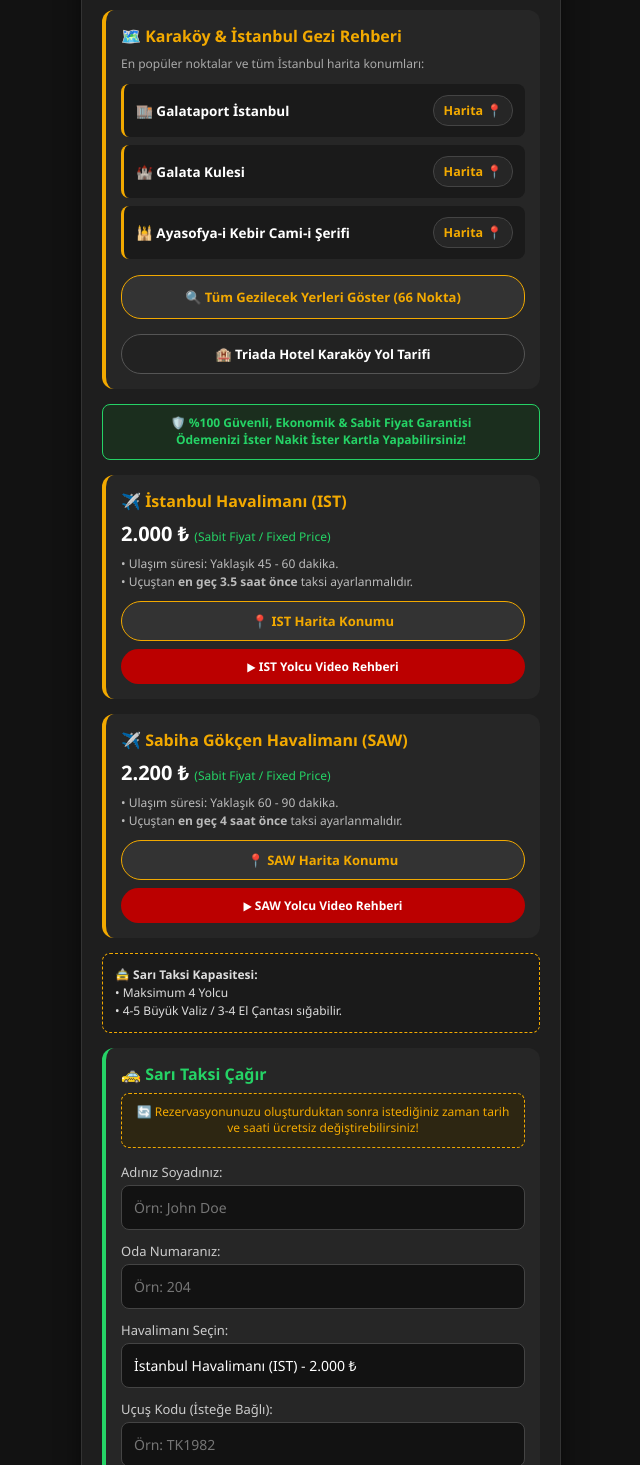
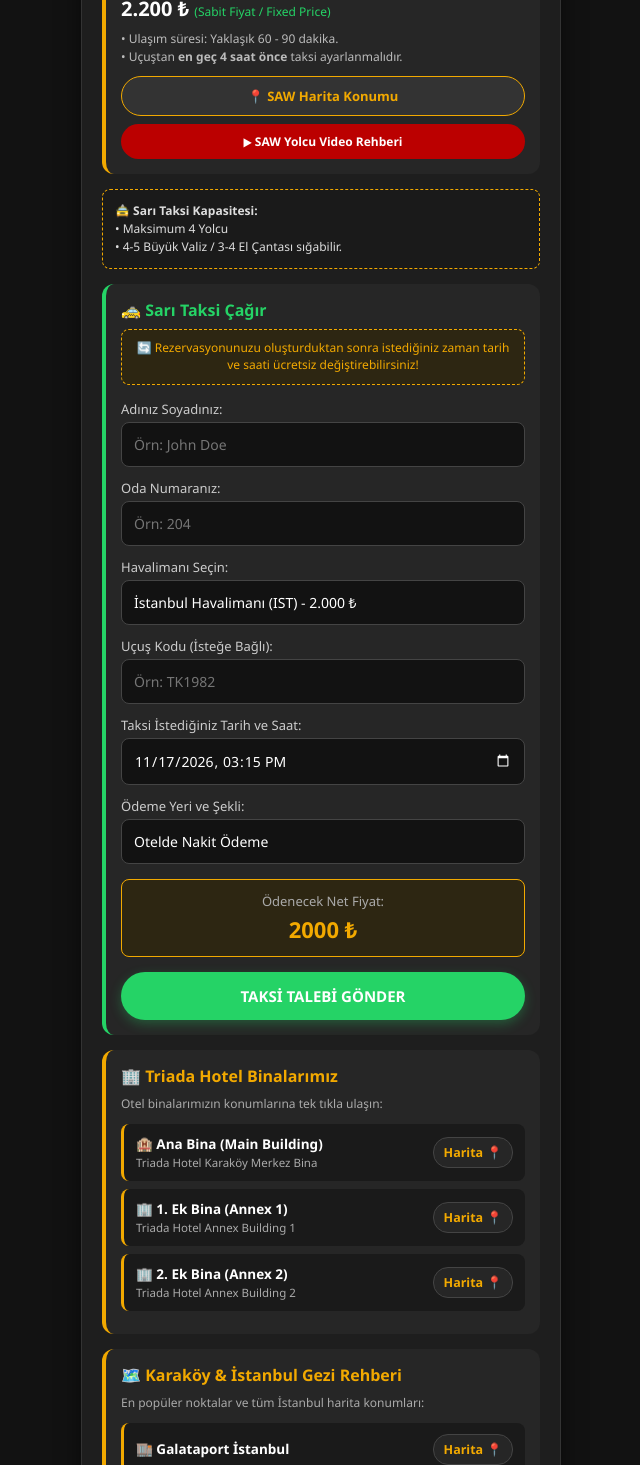
Before and after one commit to ilham-x004/Taxi-service, a plain HTML site: page index.html in a window 1280 px wide. Shown: the part 1335-2800 px from the top of the page, without its empty margins (319-959 px from the left). Drawn offline with Linux system fonts and the light colour scheme.

Commit message:
Update index.html

```diff
--- a/index.html
+++ b/index.html
@@ -120,9 +120,9 @@
     <div class="menu-title" id="menuTitle">🏢 Triada Hotel Rehber Menü</div>
 
     <a href="#wifiSec" class="menu-link" onclick="closeMenu()"><span id="mlWifi">📶 Wi-Fi Bağlantı Rehberi</span> 📍</a>
+    <a href="#taxiSec" class="menu-link" onclick="closeMenu()"><span id="ml1">🚕 Sarı Taksi Çağır</span> 📍</a>
     <a href="#buildingsSec" class="menu-link" onclick="closeMenu()"><span id="ml2">📍 Otel Binalarımız (Konumlar)</span> 📍</a>
     <a href="#guideSec" class="menu-link" onclick="closeMenu()"><span id="ml4">🗺️ İstanbul Gezi Rehberi</span> 📍</a>
-    <a href="#taxiSec" class="menu-link" onclick="closeMenu()"><span id="ml1">🚕 Sarı Taksi Çağır</span> 📍</a>
     <a href="#shopSec" class="menu-link" onclick="closeMenu()"><span id="ml3">🛒 Acil İhtiyaç Marketi</span> 📍</a>
 
     <div class="menu-category-fixed" id="mcEmergency">🚨 Acil Hizmetler & Konumlar</div>
@@ -170,7 +170,7 @@
         <p id="subTitle">7/24 Wi-Fi, Konum & Bellboy Destek Hizmetleri</p>
     </div>
 
-    <!-- 1. SIRADA: Wİ-Fİ REHBERİ -->
+    <!-- 1. SIRADA: Wİ-Fİ REHBERİ (Ana Bina Görseli + Hemen Ardından Annex Bilgisi) -->
     <div class="card" id="wifiSec" style="border-left-color: #25D366;">
         <h2 style="color: #25D366;"><span id="wifiTitle">📶 Ücretsiz Wi-Fi Oturum Açma Rehberi</span></h2>
         <p style="font-size:12px; color:#aaa; margin-bottom:10px;" id="wifiSub">Görsele bakarak hızlıca bağlanabilirsiniz:</p>
@@ -203,60 +203,7 @@
         </div>
     </div>
 
-    <!-- 2. SIRADA: OTEL BİNALARI SEKSİYONU -->
-    <div class="card" id="buildingsSec" style="border-left-color: #f2a900;">
-        <h2 id="titleBuildings">🏢 Triada Hotel Binalarımız</h2>
-        <p style="font-size:12px; color:#aaa; margin-bottom:12px;" id="subBuildings">Otel binalarımızın konumlarına tek tıkla ulaşın:</p>
-
-        <div class="guide-item">
-            <div>
-                <div class="guide-title" id="b1Title">🏨 Ana Bina (Main Building)</div>
-                <div class="guide-desc" id="b1Desc">Triada Hotel Karaköy Merkez Bina</div>
-            </div>
-            <a href="https://maps.google.com/?cid=16349782730457908562&entry=gps&g_st=ac" target="_blank" class="guide-link" id="bMap1">Harita 📍</a>
-        </div>
-
-        <div class="guide-item">
-            <div>
-                <div class="guide-title" id="b2Title">🏢 1. Ek Bina (Annex 1)</div>
-                <div class="guide-desc" id="b2Desc">Triada Hotel Annex Building 1</div>
-            </div>
-            <a href="https://maps.app.goo.gl/ekuJ6mV7aZAYTFrF9?g_st=ac" target="_blank" class="guide-link" id="bMap2">Harita 📍</a>
-        </div>
-
-        <div class="guide-item">
-            <div>
-                <div class="guide-title" id="b3Title">🏢 2. Ek Bina (Annex 2)</div>
-                <div class="guide-desc" id="b3Desc">Triada Hotel Annex Building 2</div>
-            </div>
-            <a href="https://maps.app.goo.gl/dVAUehD18cSLg6Cg8?g_st=ac" target="_blank" class="guide-link" id="bMap3">Harita 📍</a>
-        </div>
-    </div>
-
-    <!-- 3. SIRADA: GEZİ REHBERİ -->
-    <div class="card" id="guideSec" style="border-left-color: #f2a900;">
-        <h2 id="guideHeader">🗺️ Karaköy & İstanbul Gezi Rehberi</h2>
-        <p style="font-size:12px; color:#aaa; margin-bottom:12px;" id="guideSub">En popüler noktalar ve tüm İstanbul harita konumları:</p>
-
-        <div id="topGuidesList"></div>
-        <div class="more-items" id="moreGuidesList"></div>
-
-        <button class="btn-expand" onclick="toggleGuides()" id="btnExpandGuides">
-            🔍 Tüm Gezilecek Yerleri Göster (66 Nokta)
-        </button>
-
-        <a href="https://www.google.com/maps/search/?api=1&query=Triada+Hotel+Karakoy" target="_blank" class="btn-map" style="background:#222; color:#fff; border-color:#555; margin-top:5px;" id="btnHotelMap">
-            🏨 Triada Hotel Karaköy Yol Tarifi
-        </a>
-    </div>
-
-    <!-- GÜVEN KUTUSU -->
-    <div class="trust-box" id="trustBox">
-        🛡️ %100 Güvenli, Ekonomik & Sabit Fiyat Garantisi<br>
-        Ödemenizi İster Nakit İster Kartla Yapabilirsiniz!
-    </div>
-
-    <!-- 4. SIRADA: SARI TAKSİ HİZMETLERİ & REZERVASYON FORMU -->
+    <!-- 2. SIRADA: SARI TAKSİ HİZMETLERİ & REZERVASYON FORMU (Daha Yukarıya Taşındı) -->
     <div id="taxiSec">
         <div class="card">
             <h2><span id="titleIst">✈️ İstanbul Havalimanı (IST)</span></h2>
@@ -323,8 +270,9 @@
                 <label id="lblPy">Ödeme Yeri ve Şekli:</label>
                 <select id="selPay">
                     <option value="Hotel-Cash" id="optPy1">Otelde Nakit Ödeme</option>
-                    <option value="Driver-Cash" id="optPy2">Araçta Nakit (Taksiciye)</option>
-                    <option value="Driver-Card" id="optPy3">Araçta Kredi Kartı</option>
+                    <option value="Hotel-Eft" id="optPy2">Otelde Havale / EFT</option>
+                    <option value="Driver-Cash" id="optPy3">Araçta Nakit (Taksiciye)</option>
+                    <option value="Driver-Card" id="optPy4">Araçta Kredi Kartı</option>
                 </select>
             </div>
 
@@ -337,6 +285,59 @@
                 TAKSİ TALEBİ GÖNDER
             </button>
         </div>
+    </div>
+
+    <!-- 3. SIRADA: OTEL BİNALARI SEKSİYONU -->
+    <div class="card" id="buildingsSec" style="border-left-color: #f2a900;">
+        <h2 id="titleBuildings">🏢 Triada Hotel Binalarımız</h2>
+        <p style="font-size:12px; color:#aaa; margin-bottom:12px;" id="subBuildings">Otel binalarımızın konumlarına tek tıkla ulaşın:</p>
+
+        <div class="guide-item">
+            <div>
+                <div class="guide-title" id="b1Title">🏨 Ana Bina (Main Building)</div>
+                <div class="guide-desc" id="b1Desc">Triada Hotel Karaköy Merkez Bina</div>
+            </div>
+            <a href="https://maps.google.com/?cid=16349782730457908562&entry=gps&g_st=ac" target="_blank" class="guide-link" id="bMap1">Harita 📍</a>
+        </div>
+
+        <div class="guide-item">
+            <div>
+                <div class="guide-title" id="b2Title">🏢 1. Ek Bina (Annex 1)</div>
+                <div class="guide-desc" id="b2Desc">Triada Hotel Annex Building 1</div>
+            </div>
+            <a href="https://maps.app.goo.gl/ekuJ6mV7aZAYTFrF9?g_st=ac" target="_blank" class="guide-link" id="bMap2">Harita 📍</a>
+        </div>
+
+        <div class="guide-item">
+            <div>
+                <div class="guide-title" id="b3Title">🏢 2. Ek Bina (Annex 2)</div>
+                <div class="guide-desc" id="b3Desc">Triada Hotel Annex Building 2</div>
+            </div>
+            <a href="https://maps.app.goo.gl/dVAUehD18cSLg6Cg8?g_st=ac" target="_blank" class="guide-link" id="bMap3">Harita 📍</a>
+        </div>
+    </div>
+
+    <!-- 4. SIRADA: GEZİ REHBERİ -->
+    <div class="card" id="guideSec" style="border-left-color: #f2a900;">
+        <h2 id="guideHeader">🗺️ Karaköy & İstanbul Gezi Rehberi</h2>
+        <p style="font-size:12px; color:#aaa; margin-bottom:12px;" id="guideSub">En popüler noktalar ve tüm İstanbul harita konumları:</p>
+
+        <div id="topGuidesList"></div>
+        <div class="more-items" id="moreGuidesList"></div>
+
+        <button class="btn-expand" onclick="toggleGuides()" id="btnExpandGuides">
+            🔍 Tüm Gezilecek Yerleri Göster (66 Nokta)
+        </button>
+
+        <a href="https://www.google.com/maps/search/?api=1&query=Triada+Hotel+Karakoy" target="_blank" class="btn-map" style="background:#222; color:#fff; border-color:#555; margin-top:5px;" id="btnHotelMap">
+            🏨 Triada Hotel Karaköy Yol Tarifi
+        </a>
+    </div>
+
+    <!-- GÜVEN KUTUSU -->
+    <div class="trust-box" id="trustBox">
+        🛡️ %100 Güvenli, Ekonomik & Sabit Fiyat Garantisi<br>
+        Ödemenizi İster Nakit, İster Havale, İster Kartla Yapabilirsiniz!
     </div>
 
     <!-- 5. SIRADA: ACİL İHTİYAÇ & DESTEK MARKETİ -->
@@ -624,7 +625,7 @@
             guideSub: "En popüler noktalar ve tüm İstanbul harita konumları:",
             btnExpandGuides: "🔍 Tüm Gezilecek Yerleri Göster (66 Nokta)",
             btnHotelMap: "🏨 Triada Hotel Karaköy Yol Tarifi",
-            trustBox: "🛡️ %100 Güvenli, Ekonomik & Sabit Fiyat Garantisi<br>Ödemenizi İster Nakit İster Kartla Yapabilirsiniz!",
+            trustBox: "🛡️ %100 Güvenli, Ekonomik & Sabit Fiyat Garantisi<br>Ödemenizi İster Nakit, İster Havale, İster Kartla Yapabilirsiniz!",
             titleIst: "✈️ İstanbul Havalimanı (IST)",
             istInfo: "• Ulaşım süresi: Yaklaşık 45 - 60 dakika.<br>• Uçuştan <strong>en geç 3.5 saat önce</strong> taksi ayarlanmalıdır.",
             mapBtnIst: "📍 IST Harita Konumu", ytBtnIst: "▶ IST Yolcu Video Rehberi",
@@ -637,7 +638,7 @@
             lblNa: "Adınız Soyadınız:", lblRm: "Oda Numaranız:", lblAp: "Havalimanı Seçin:",
             optIst: "İstanbul Havalimanı (IST) - 2.000 ₺", optSaw: "Sabiha Gökçen (SAW) - 2.200 ₺",
             lblFlight: "Uçuş Kodu (İsteğe Bağlı):", lblDt: "Taksi İstediğiniz Tarih ve Saat:", lblPy: "Ödeme Yeri ve Şekli:",
-            optPy1: "Otelde Nakit Ödeme", optPy2: "Araçta Nakit (Taksiciye)", optPy3: "Araçta Kredi Kartı",
+            optPy1: "Otelde Nakit Ödeme", optPy2: "Otelde Havale / EFT", optPy3: "Araçta Nakit (Taksiciye)", optPy4: "Araçta Kredi Kartı",
             lblTotalTitle: "Ödenecek Net Fiyat:", btnWsSend: "TAKSİ TALEBİ GÖNDER",
             titleShop: "🛒 Acil İhtiyaç & Destek Marketi",
             subShop: "İhtiyacınız olan ürünler kapınıza gelsin:",
@@ -687,7 +688,7 @@
             guideSub: "Most popular spots and full Istanbul map locations:",
             btnExpandGuides: "🔍 Show All Places To Visit (66 Spots)",
             btnHotelMap: "🏨 Triada Hotel Karaköy Directions",
-            trustBox: "🛡️ 100% Safe, Economical & Fixed Price Guarantee<br>Pay either in Cash or by Card!",
+            trustBox: "🛡️ 100% Safe, Economical & Fixed Price Guarantee<br>Pay either in Cash, Bank Transfer, or Card!",
             titleIst: "✈️ Istanbul Airport (IST)",
             istInfo: "• Travel time: Approx. 45 - 60 mins.<br>• Taxi must be arranged <strong>at least 3.5 hours before</strong> flight.",
             mapBtnIst: "📍 IST Map Location", ytBtnIst: "▶ IST Passenger Video Guide",
@@ -700,7 +701,7 @@
             lblNa: "Full Name:", lblRm: "Room Number:", lblAp: "Select Airport:",
             optIst: "Istanbul Airport (IST) - 2.000 ₺", optSaw: "Sabiha Gokcen (SAW) - 2.200 ₺",
             lblFlight: "Flight Code (Optional):", lblDt: "Taxi Pickup Date & Time:", lblPy: "Payment Location & Method:",
-            optPy1: "Cash at Hotel", optPy2: "Cash in Taxi (to Driver)", optPy3: "Credit Card in Taxi",
+            optPy1: "Cash at Hotel", optPy2: "Bank Transfer / EFT at Hotel", optPy3: "Cash in Taxi (to Driver)", optPy4: "Credit Card in Taxi",
             lblTotalTitle: "Fixed Price To Pay:", btnWsSend: "SEND TAXI REQUEST",
             titleShop: "🛒 Emergency & Support Shop",
             subShop: "Essential items delivered to your door:",
@@ -750,7 +751,7 @@
             guideSub: "Популярные места и полная карта Стамбула:",
             btnExpandGuides: "🔍 Показать все места (66 точек)",
             btnHotelMap: "🏨 Маршрут к Triada Hotel Karaköy",
-            trustBox: "🛡️ 100% Безопасность и Фиксированная Цена<br>Оплачивайте наличными или картой!",
+            trustBox: "🛡️ 100% Безопасность и Фиксированная Цена<br>Оплачивайте наличными, переводом или картой!",
             titleIst: "✈️ Аэропорт Стамбула (IST)",
             istInfo: "• Время в пути: около 45-60 минут.<br>• Такси необходимо заказать <strong>минимум за 3.5 часа</strong> до вылета.",
             mapBtnIst: "📍 IST Карта", ytBtnIst: "▶ Видео-гид по аэропорту IST",
@@ -763,7 +764,7 @@
             lblNa: "Имя и Фамилия:", lblRm: "Номер комнаты:", lblAp: "Выберите аэропорт:",
             optIst: "Аэропорт Стамбула (IST) - 2.000 ₺", optSaw: "Sabiha Gökçen (SAW) - 2.200 ₺",
             lblFlight: "Номер рейса (необязательно):", lblDt: "Дата и время подачи такси:", lblPy: "Место и способ оплаты:",
-            optPy1: "Наличными в отеле", optPy2: "Наличными водителю", optPy3: "Картой в такси",
+            optPy1: "Наличными в отеле", optPy2: "Перевод / EFT в отеле", optPy3: "Наличными водителю", optPy4: "Картой в такси",
             lblTotalTitle: "Фиксированная цена:", btnWsSend: "ОТПРАВИТЬ ЗАПРОС НА ТАКСИ",
             titleShop: "🛒 Магазин Первой Помощи",
             subShop: "Необходимые товары с доставкой:",
@@ -813,7 +814,7 @@
             guideSub: "أشهر الأماكن السياحية ومواقع الخرائط في إسطنبول:",
             btnExpandGuides: "🔍 عرض جميع الأماكن السياحية (66 موقعاً)",
             btnHotelMap: "🏨 الاتجاهات إلى فندق تريادا كراكوي",
-            trustBox: "🛡️ ضمان أمان وسعر ثابت ومحدد<br>ادفع نقداً أو بالبطاقة!",
+            trustBox: "🛡️ ضمان أمان وسعر ثابت ومحدد<br>ادفع نقداً، أو عبر الحوالة البنكية، أو بالبطاقة!",
             titleIst: "✈️ مطار إسطنبول (IST)",
             istInfo: "• مدة الرحلة: حوالي 45 - 60 دقيقة.<br>• يجب حجز التاكسي <strong>قبل 3.5 ساعة على الأقل</strong> من موعد الطيران.",
             mapBtnIst: "📍 موقع خريطة IST", ytBtnIst: "▶ فيديو دليل الركاب IST",
@@ -826,7 +827,7 @@
             lblNa: "الاسم الكامل:", lblRm: "رقم الغرفة:", lblAp: "اختر المطار:",
             optIst: "مطار إسطنبول (IST) - 2.000 ₺", optSaw: "مطار صبيحة (SAW) - 2.200 ₺",
             lblFlight: "رمز الطيران (اختياري):", lblDt: "تاريخ ووقت طلب التاكسي:", lblPy: "مكان وطريقة الدفع:",
-            optPy1: "نقداً في الفندق", optPy2: "نقداً في التاكسي", optPy3: "بطاقة الائتمان في التاكسي",
+            optPy1: "نقداً في الفندق", optPy2: "حوالة / EFT في الفندق", optPy3: "نقداً في التاكسي", optPy4: "بطاقة الائتمان في التاكسي",
             lblTotalTitle: "السعر الثابت المقدر:", btnWsSend: "إرسال طلب التاكسي",
             titleShop: "🛒 متجر الاحتياجات الطارئة",
             subShop: "المستلزمات الضرورية تصل إلى باب غرفتك:",
@@ -901,7 +902,7 @@
             return;
         }
 
-        const payIcon = payVal.includes('Card') ? "💳" : "💸";
+        const payIcon = payVal.includes('Card') ? "💳" : payVal.includes('Eft') ? "🏦" : "💸";
         const msg = `🚖 YENİ SARI TAKSİ TALEBİ:\n👤 İsim: ${name}\n🔑 Oda No: ${room}\n🛫 Havalimanı: ${airport}\n🎫 Uçuş Kodu: ${flight}\n📅 Tarih/Saat: ${time}\n${payIcon} Ödeme: ${payText}\n💰 Net Tutar: ${totalPrice}`;
 
         const targetNumber = "905014712020";
```
